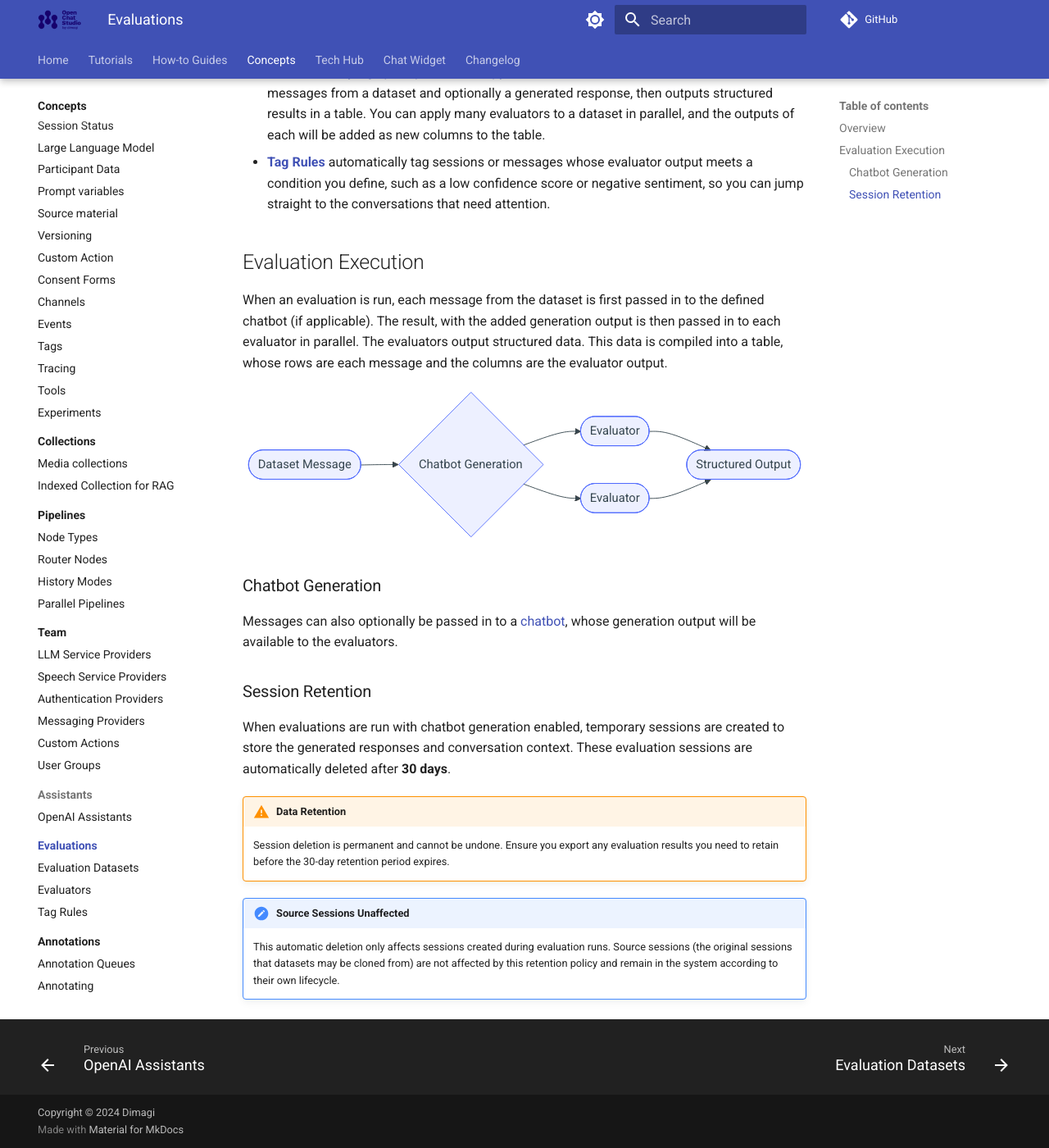
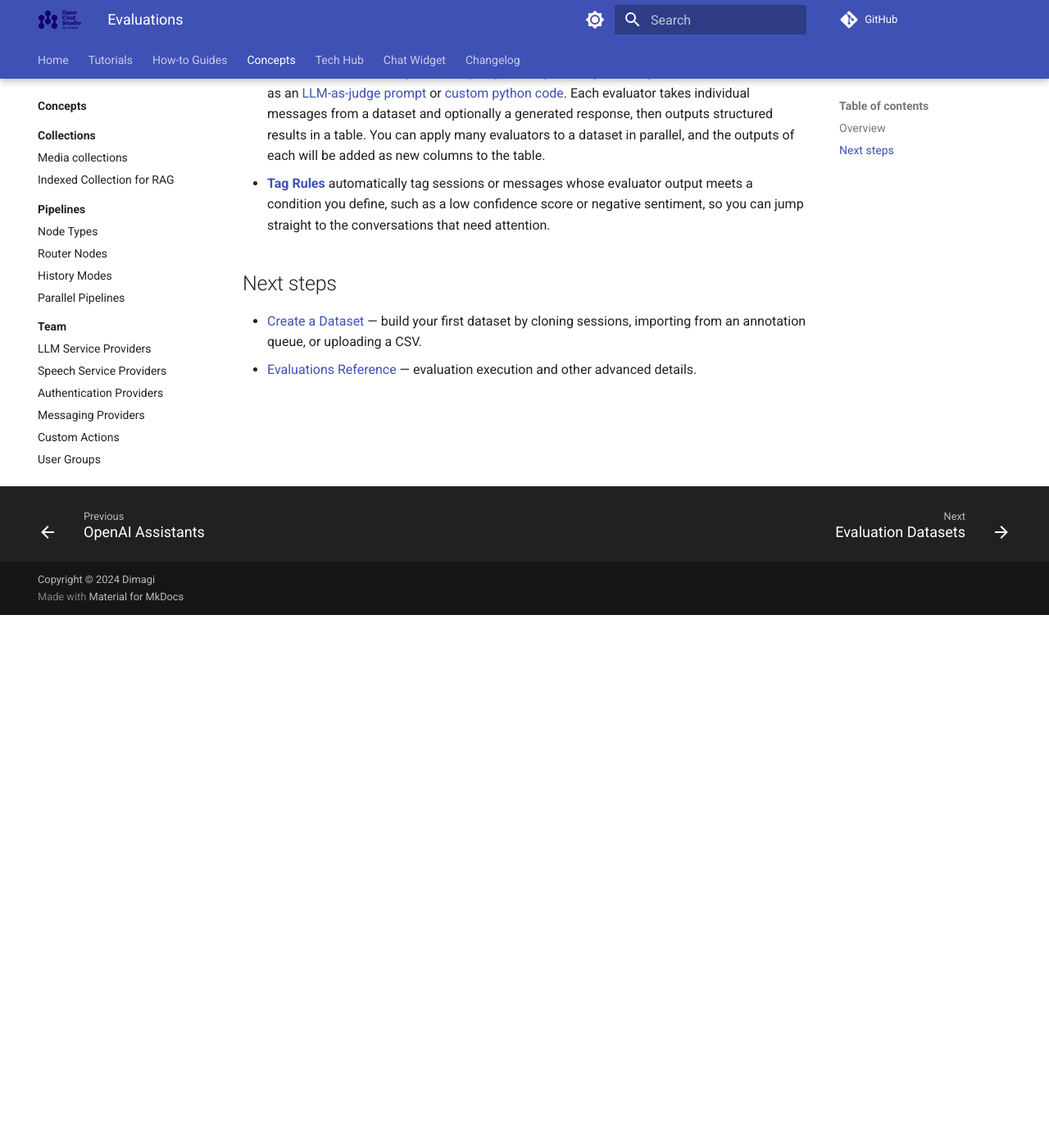
Before and after one commit to dimagi/open-chat-studio-docs, an MkDocs documentation site: the page built from docs/concepts/evaluations/index.md, in a window 1280 px wide and 1400 px high, scrolled down 650 px. Shown: the whole window at 82% size. Built offline with MkDocs 1.6.1 and Material for MkDocs 9.7.7, drawn with Linux system fonts in a browser that asks for light colours; a script that is not in the unit is left out; comment, search, counter and statistics services are not loaded; some of the changed text lies outside the part shown.

Commit message:
moved "technical" details about evaluation execution to tech-hub

````diff
--- a/docs/concepts/evaluations/index.md
+++ b/docs/concepts/evaluations/index.md
@@ -9,33 +9,11 @@
 ## Overview
 
 - **Evaluations** are made up of a [dataset](./dataset.md) and one or more [evaluators](./evaluators.md).
-- **Datasets** are collections of test case messages that serve as the foundation for running evaluations. Datasets can either be created directly from existing [sessions](../sessions.md), manually created in the UI, or uploaded with a CSV. They are inputs for an evaluation.
+- **Datasets** are collections of test case messages that serve as the foundation for running evaluations. Datasets can either be created directly from existing [sessions](../sessions.md), manually created in the UI, or uploaded with a CSV. See [Create a Dataset](../../how-to/evaluations/create-a-dataset.md) for step-by-step instructions. They are inputs for an evaluation.
 - **Evaluators** define the logic for analyzing messages and generating evaluation metrics, either as an [LLM-as-judge prompt](./evaluators.md#llm-evaluator) or [custom python code](./evaluators.md#python-evaluator). Each evaluator takes individual messages from a dataset and optionally a generated response, then outputs structured results in a table. You can apply many evaluators to a dataset in parallel, and the outputs of each will be added as new columns to the table.
 - **[Tag Rules](./tag_rules.md)** automatically tag sessions or messages whose evaluator output meets a condition you define, such as a low confidence score or negative sentiment, so you can jump straight to the conversations that need attention.
 
-## Evaluation Execution
+## Next steps
 
-When an evaluation is run, each message from the dataset is first passed in to the defined chatbot (if applicable). The result, with the added generation output is then passed in to each evaluator in parallel. The evaluators output structured data. This data is compiled into a table, whose rows are each message and the columns are the evaluator output.
-
-```mermaid
-flowchart LR
-    dataset([Dataset Message]) --> generation{Chatbot Generation}
-    generation --> evaluator1([Evaluator])
-    generation --> evaluator2([Evaluator])
-    evaluator1 --> structured_output([Structured Output])
-    evaluator2 --> structured_output
-```
-
-### Chatbot Generation
-
-Messages can also optionally be passed in to a [chatbot](../chatbots/index.md), whose generation output will be available to the evaluators.
-
-### Session Retention
-
-When evaluations are run with chatbot generation enabled, temporary sessions are created to store the generated responses and conversation context. These evaluation sessions are automatically deleted after **30 days**.
-
-!!! warning "Data Retention"
-    Session deletion is permanent and cannot be undone. Ensure you export any evaluation results you need to retain before the 30-day retention period expires.
-
-!!! note "Source Sessions Unaffected"
-    This automatic deletion only affects sessions created during evaluation runs. Source sessions (the original sessions that datasets may be cloned from) are not affected by this retention policy and remain in the system according to their own lifecycle.
+- [Create a Dataset](../../how-to/evaluations/create-a-dataset.md) — build your first dataset by cloning sessions, importing from an annotation queue, or uploading a CSV.
+- [Evaluations Reference](../../tech-hub/evaluations/index.md) — evaluation execution and other advanced details.
--- a/docs/tech-hub/evaluations/index.md
+++ b/docs/tech-hub/evaluations/index.md
@@ -1,8 +1,37 @@
-# Evaluations
+# Evaluations Reference
 
 This section covers Open Chat Studio's advanced evaluation features: writing custom Python evaluators and configuring continuous dataset ingestion.
 
 For a non-technical overview of datasets, evaluators, and how evaluation runs work, see [Evaluations](../../concepts/evaluations/index.md).
+
+
+## Evaluation Execution
+
+When an evaluation is run, each message from the dataset is first passed in to the defined chatbot (if applicable). The result, with the added generation output is then passed in to each evaluator in parallel. The evaluators output structured data. This data is compiled into a table, whose rows are each message and the columns are the evaluator output.
+
+```mermaid
+flowchart LR
+    dataset([Dataset Message]) --> generation{Chatbot Generation}
+    generation --> evaluator1([Evaluator])
+    generation --> evaluator2([Evaluator])
+    evaluator1 --> structured_output([Structured Output])
+    evaluator2 --> structured_output
+```
+
+### Chatbot Generation
+
+Messages can also optionally be passed in to a [chatbot](../chatbots/index.md), whose generation output will be available to the evaluators.
+
+### Session Retention
+
+When evaluations are run with chatbot generation enabled, temporary sessions are created to store the generated responses and conversation context. These evaluation sessions are automatically deleted after **30 days**.
+
+!!! warning "Data Retention"
+    Session deletion is permanent and cannot be undone. Ensure you export any evaluation results you need to retain before the 30-day retention period expires.
+
+!!! note "Source Sessions Unaffected"
+    This automatic deletion only affects sessions created during evaluation runs. Source sessions (the original sessions that datasets may be cloned from) are not affected by this retention policy and remain in the system according to their own lifecycle.
+
 
 ## Pages in this section
 
````
